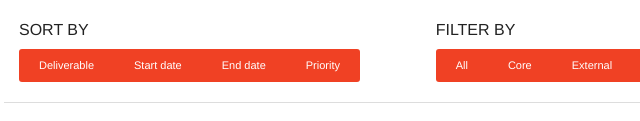
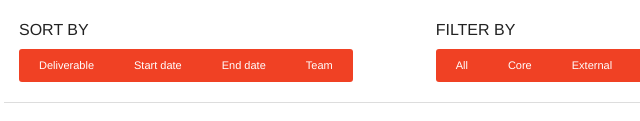
Before and after one commit to auremoser/pirateplotr, a plain HTML site: page index.html in a window 1280 px wide. Shown: the part 177-298 px from the top of the page, 136-776 px from the left. Drawn offline with Linux system fonts and the light colour scheme; no server answers.

Commit message:
removed sort by priorty, added sort by team

```diff
--- a/index.html
+++ b/index.html
@@ -189,7 +189,7 @@
 					<li class="button tiny alert" data-sorter="deliverable">Deliverable</li>
 					<li class="button tiny alert" data-sorter="start_date">Start date</li>
 					<li class="button tiny alert" data-sorter="end_date">End date</li>
-					<li class="button tiny alert" data-sorter="priority">Priority</li>
+					<li class="button tiny alert" data-sorter="team">Team</li>
 				</ul>
 			</div>
 			<div class="button-block large-4 columns">
```
